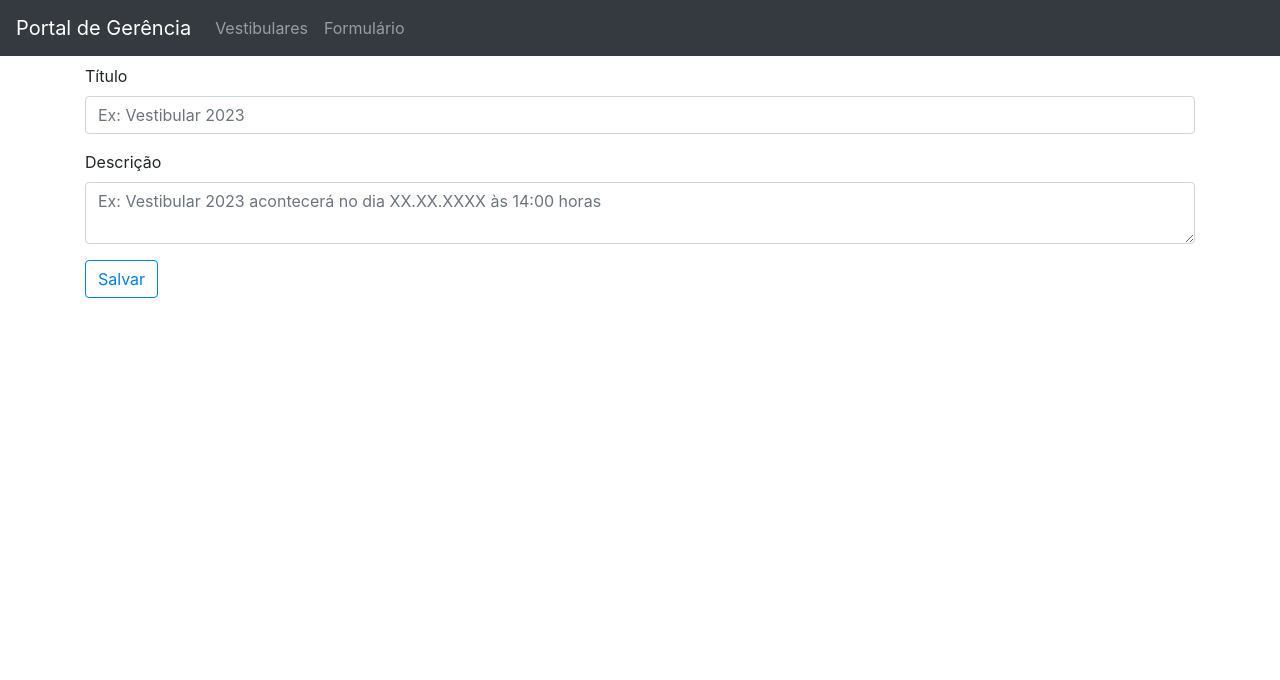
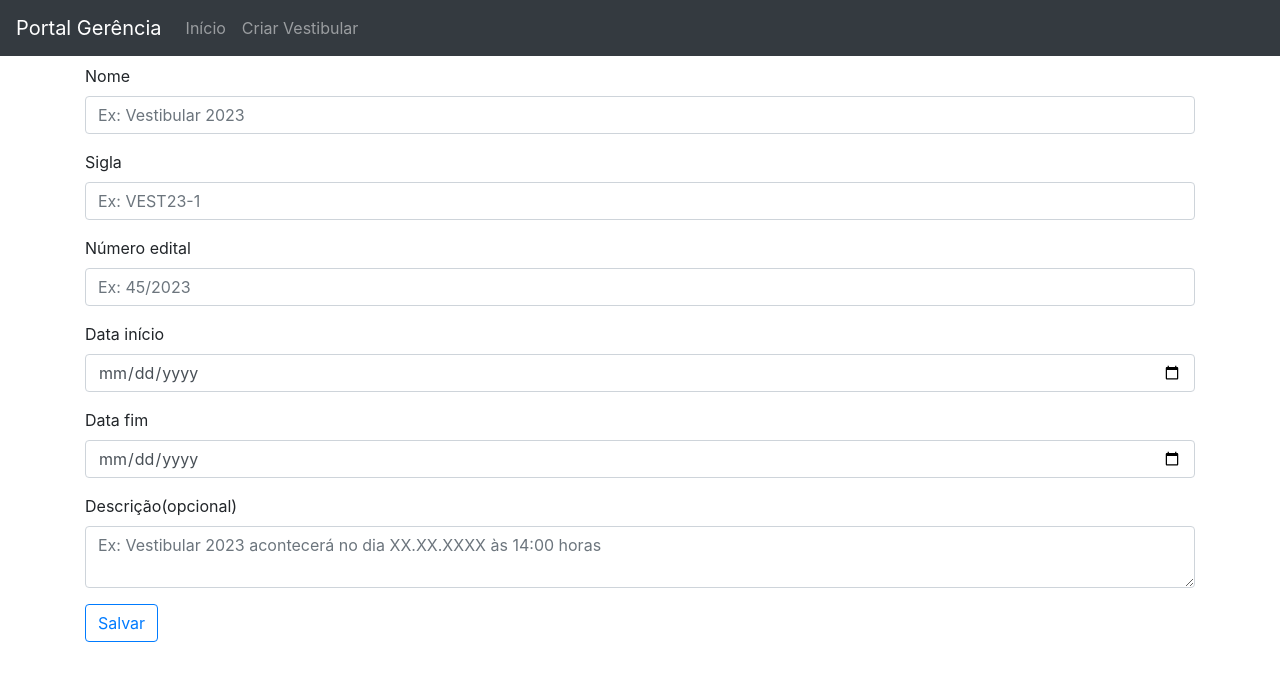
Before and after one commit to lariloran/projetoCPWII, a Vue app: page /form in a window 1280 px wide. Shown: the top 680 px of the page. Built offline with nearby package versions, Linux system fonts and the light colour scheme.

Commit message:
Adicionando campos ao form de vestibulares

```diff
--- a/src/App.vue
+++ b/src/App.vue
@@ -1,14 +1,14 @@
 <template>
   <div id="app">
     <b-navbar toggleable="lg" type="dark" variant="dark">
-    <b-navbar-brand href="#">Portal de Gerência</b-navbar-brand>
+    <b-navbar-brand to="/">Portal Gerência</b-navbar-brand>
 
     <b-navbar-toggle target="nav-collapse"></b-navbar-toggle>
 
     <b-collapse id="nav-collapse" is-nav>
       <b-navbar-nav>
-        <b-nav-item to="/">Vestibulares</b-nav-item>
-        <b-nav-item to="/form">Formulário</b-nav-item>
+        <b-nav-item to="/">Início</b-nav-item>
+        <b-nav-item to="/form">Criar Vestibular</b-nav-item>
       </b-navbar-nav>
     </b-collapse>
 
--- a/src/views/Form.vue
+++ b/src/views/Form.vue
@@ -2,24 +2,60 @@
   <div class="container mt-2">
     <b-form>
 
-      <b-form-group label="Título" label-for="subject">
+      <b-form-group label="Nome" label-for="name">
         <b-form-input
         id="subject"
-        v-model="form.subject"
+        v-model="form.name"
         type="text"
         placeholder="Ex: Vestibular 2023"
         required
         autocomplete="off"></b-form-input>
       </b-form-group>
 
+      <b-form-group label="Sigla" label-for="initial">
+        <b-form-input
+        id="subject"
+        v-model="form.initial"
+        type="text"
+        placeholder="Ex: VEST23-1"
+        required
+        autocomplete="off"></b-form-input>
+      </b-form-group>
 
-      <b-form-group label="Descrição" label-for="description">
+      <b-form-group label="Número edital" label-for="edital">
+        <b-form-input
+        id="subject"
+        v-model="form.edital"
+        type="text"
+        placeholder="Ex: 45/2023"
+        required
+        autocomplete="off"></b-form-input>
+      </b-form-group>
+
+      <b-form-group label="Data início" label-for="dat_ini">
+        <b-form-input
+        id="subject"
+        v-model="form.dat_ini"
+        type="date"
+        required
+        autocomplete="off"></b-form-input>
+      </b-form-group>
+
+      <b-form-group label="Data fim" label-for="dat_end">
+        <b-form-input
+        id="subject"
+        v-model="form.dat_end"
+        type="date"
+        required
+        autocomplete="off"></b-form-input>
+      </b-form-group>
+
+      <b-form-group label="Descrição(opcional)" label-for="description">
         <b-form-textarea
         id="description"
         v-model="form.description"
         type="text"
         placeholder="Ex: Vestibular 2023 acontecerá no dia XX.XX.XXXX às 14:00 horas"
-        required
         autocomplete="off"></b-form-textarea>
       </b-form-group>
 
@@ -39,7 +75,11 @@ import ToastMixin from '@/mixins/toastMixin.js';
     data(){
       return{
         form:{
-        subject: "",
+        name:"",
+        initial:"",
+        edital:"",
+        dat_ini:"",
+        dat_end: "",
         description: ""
       },
       methodSave : "new"
@@ -67,7 +107,7 @@ import ToastMixin from '@/mixins/toastMixin.js';
         let vests = (localStorage.getItem("vests")) ? JSON.parse(localStorage.getItem("vests")) : [];
         vests.push(this.form);
         localStorage.setItem("vests", JSON.stringify(vests));
-        this.showToast("success", "Sucesso!", "Tarefa criada com sucesso");
+        this.showToast("success", "Sucesso!", "Vestibular criado com sucesso");
 
         this.$router.push({name:"list"});
       }
--- a/src/views/List.vue
+++ b/src/views/List.vue
@@ -1,7 +1,8 @@
 <template>
   <div class="container mt-2">
     <div v-for="(vest, index) in vests" :key="index">
-      <b-card :title="vest.subject" class="mb-2">
+      <b-card :title="vest.name" class="mb-2">
+        <b-card-text>({{vest.initial}})</b-card-text>
         <b-card-text>{{vest.description}}</b-card-text>
 
         <b-button variant="outline-secondary" class="mr-2" @click="edit(index)">Editar</b-button>
```
